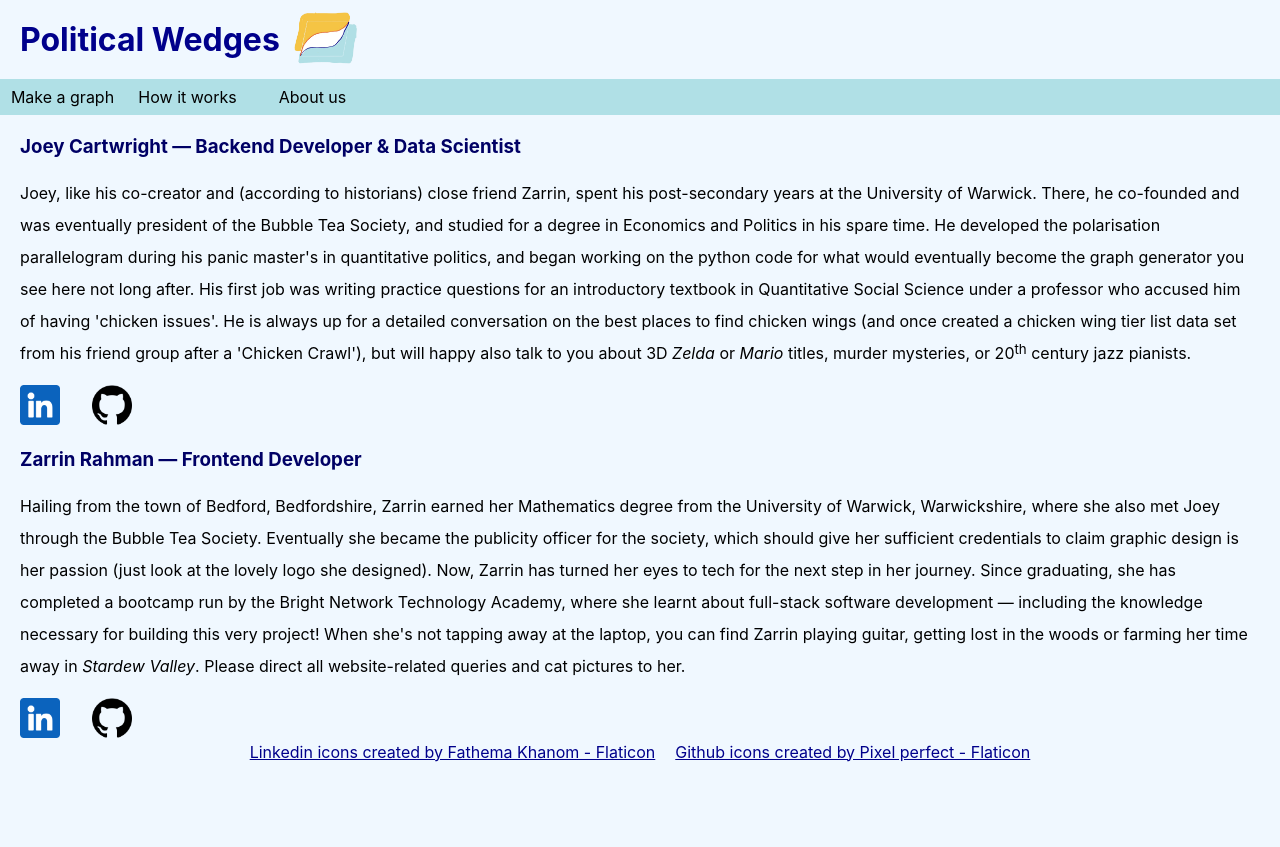
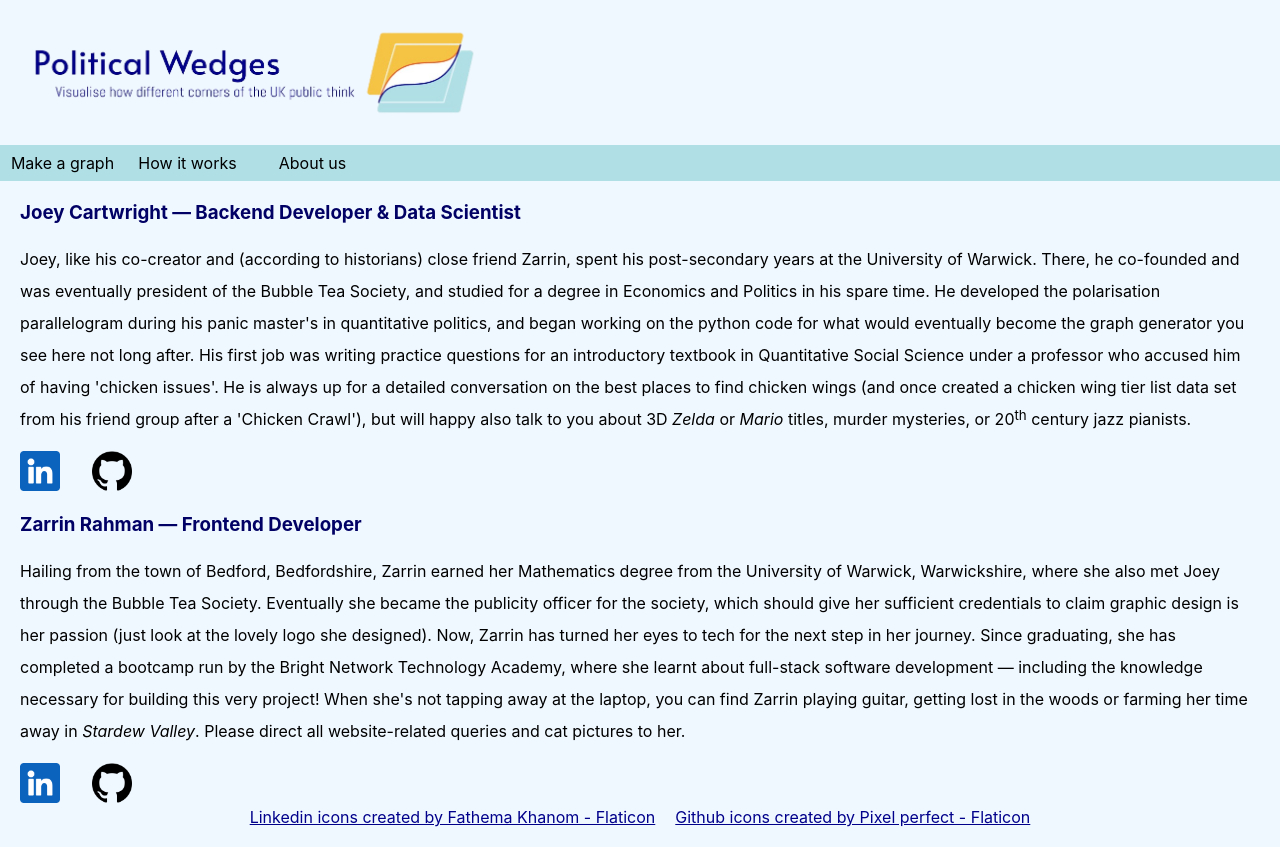
Before and after one commit to z-for-zarrin/political_wedges, a React (Create React App) app in the folder client/: page /about-us in a window 1280 px wide. Before the commit the page ends 800 px from the top, so only its background shows below. Built offline with nearby package versions, Linux system fonts and the light colour scheme.

Commit message:
requirements.txt should be gone

```diff
--- a/client/src/App.css
+++ b/client/src/App.css
@@ -5,13 +5,8 @@ header{
   display: flex;
 }
 
-h1{
-  margin: 10px;
-}
-
 #logo{
-  width: 70px;
-  height: auto;
+  height: 125px;
 }
 
 nav > ul{
--- a/client/src/App.js
+++ b/client/src/App.js
@@ -1,6 +1,6 @@
 import { createBrowserRouter, RouterProvider } from 'react-router-dom';
 import './App.css';
-import logo from './assets/political_wedges_logo_sketch-removebg-preview.png'
+import logo from './assets/logo_final1.png'
 import GraphContainer from './containers/GraphContainer.js';
 import About from './components/About.js';
 import Explanation from './components/Explanation.js';
@@ -32,7 +32,6 @@ function App() {
   return (
     <>
       <header className="header">
-        <h1>Political Wedges</h1>
         <img src={logo} alt='logo' id='logo'/>
       </header>
       <RouterProvider router={wedgeRoutes} />
--- a/client/src/components/Explanation.js
+++ b/client/src/components/Explanation.js
@@ -1,6 +1,6 @@
 import '../styles/ExplanationStyle.css';
 import explanationPDF from '../assets/Parallelogram-Description-And-Proofs.pdf';
-import redistribution from '../assets/redist.png';
+import redistribution from '../assets/Redist.png';
 import RPFairShare from '../assets/ordpeople.png';
 import RPDeathPenalty from '../assets/deathpen.png';
 
```
Also changed, not shown: client/src/assets/logo_final.png (added), client/src/assets/logo_final1.png (added).
